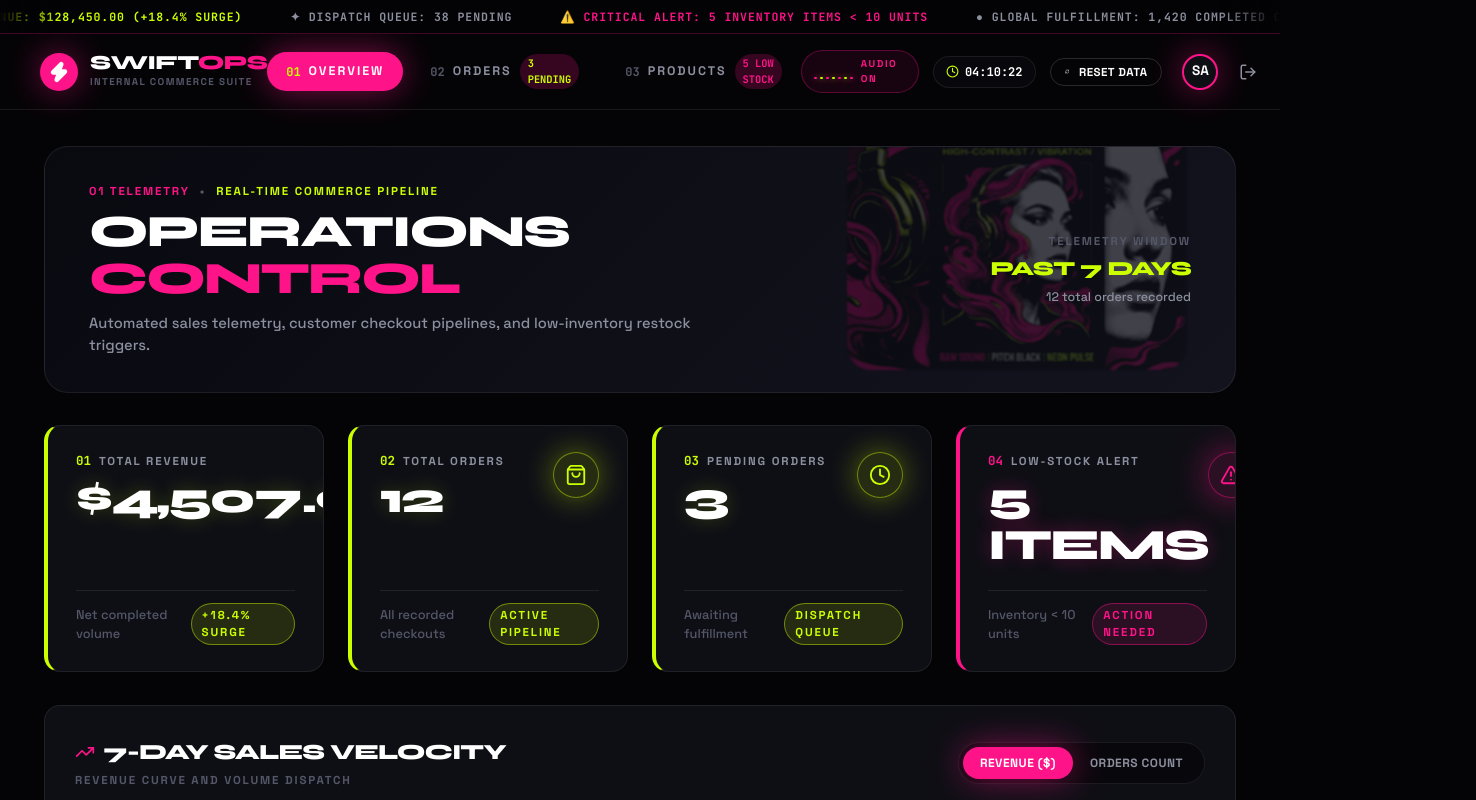
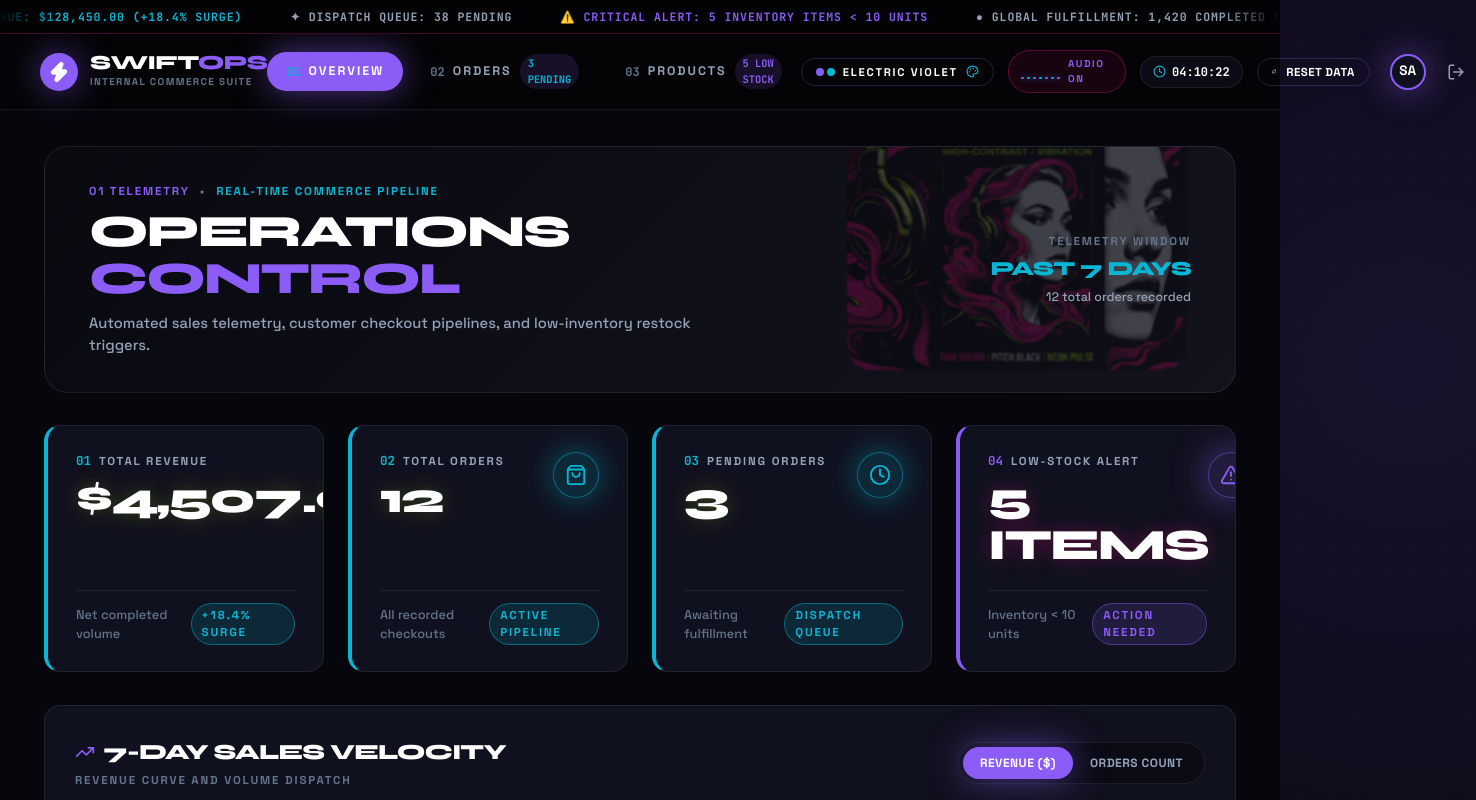
Before and after one commit to shubhamondaldh-maker/swiftops, a React (Vite) app: page / in a window 1280 px wide. Shown: the top 800 px of the page, 1476 px wide, since content can reach past the window. Built offline with nearby package versions, Linux system fonts and the light colour scheme; sample sign-in values are in the browser's storage.

Commit message:
feat: add multi-theme engine and live ThemeSelector switcher for violet, cyan, amber, and monochrome palettes

```diff
--- a/src/components/Layout.jsx
+++ b/src/components/Layout.jsx
@@ -8,15 +8,13 @@ import {
   X,
   RefreshCw,
   Zap,
-  ArrowRight,
-  ShieldCheck,
-  Search,
   Clock
 } from 'lucide-react';
 import { useAuth } from '../context/AuthContext';
 import { useData } from '../context/DataContext';
 import { MarqueeTicker } from './MarqueeTicker';
 import { AudioEqualizer } from './AudioEqualizer';
+import { ThemeSelector } from './ThemeSelector';
 
 export const Layout = () => {
   const { user, logout } = useAuth();
@@ -165,7 +163,7 @@ export const Layout = () => {
                         fontWeight: 800,
                         padding: '2px 8px',
                         borderRadius: 'var(--radius-pill)',
-                        backgroundColor: isActive ? 'rgba(0,0,0,0.35)' : 'rgba(255, 19, 137, 0.2)',
+                        backgroundColor: isActive ? 'rgba(0,0,0,0.35)' : 'var(--pink-subtle)',
                         color: isActive ? '#fff' : item.badgeColor,
                         fontFamily: 'var(--font-mono)'
                       }}
@@ -179,8 +177,11 @@ export const Layout = () => {
           ))}
         </nav>
 
-        {/* Right Action Tools: Audio Equalizer, Clock, System State, Reset Data, Profile */}
+        {/* Right Action Tools: Theme Selector, Audio Equalizer, Clock, Reset Data, Profile */}
         <div style={{ display: 'flex', alignItems: 'center', gap: '14px' }}>
+          {/* Live Theme Switcher */}
+          <ThemeSelector />
+
           {/* Animated Audio Wave Equalizer */}
           <div className="desktop-equalizer">
             <AudioEqualizer />
--- a/src/components/LiquidWaves.jsx
+++ b/src/components/LiquidWaves.jsx
@@ -9,37 +9,37 @@ export const LiquidWaves = () => {
       zIndex: 0,
       overflow: 'hidden'
     }}>
-      {/* Morphing Liquid Blob 1 (Hot Pink) */}
+      {/* Morphing Liquid Blob 1 (Electric Violet) */}
       <div
-        className="liquid-blob liquid-blob-pink"
+        className="liquid-blob liquid-blob-violet"
         style={{
           position: 'absolute',
           top: '-150px',
           right: '-100px',
-          width: '550px',
-          height: '550px',
-          background: 'radial-gradient(circle, rgba(255, 19, 137, 0.16) 0%, rgba(255, 0, 128, 0.05) 50%, transparent 70%)',
+          width: '560px',
+          height: '560px',
+          background: 'radial-gradient(circle, rgba(139, 92, 246, 0.18) 0%, rgba(168, 85, 247, 0.05) 50%, transparent 70%)',
           filter: 'blur(40px)',
           animation: 'morphWave 18s ease-in-out infinite alternate, floatSlow 22s ease-in-out infinite alternate'
         }}
       />
 
-      {/* Morphing Liquid Blob 2 (Chartreuse Electric Yellow) */}
+      {/* Morphing Liquid Blob 2 (Fluorescent Cyan) */}
       <div
-        className="liquid-blob liquid-blob-yellow"
+        className="liquid-blob liquid-blob-cyan"
         style={{
           position: 'absolute',
           bottom: '-120px',
           left: '-100px',
-          width: '500px',
-          height: '500px',
-          background: 'radial-gradient(circle, rgba(204, 255, 0, 0.12) 0%, rgba(204, 255, 0, 0.03) 50%, transparent 70%)',
+          width: '520px',
+          height: '520px',
+          background: 'radial-gradient(circle, rgba(6, 182, 212, 0.14) 0%, rgba(6, 182, 212, 0.03) 50%, transparent 70%)',
           filter: 'blur(45px)',
           animation: 'morphWaveReverse 20s ease-in-out infinite alternate, floatSlowReverse 25s ease-in-out infinite alternate'
         }}
       />
 
-      {/* Floating Ambient Glowing Ring */}
+      {/* Floating Ambient Glowing Ring in Violet */}
       <div
         style={{
           position: 'absolute',
@@ -48,8 +48,8 @@ export const LiquidWaves = () => {
           width: '280px',
           height: '280px',
           borderRadius: '50%',
-          border: '1px dashed rgba(255, 19, 137, 0.18)',
-          filter: 'drop-shadow(0 0 12px rgba(255, 19, 137, 0.3))',
+          border: '1px dashed rgba(139, 92, 246, 0.2)',
+          filter: 'drop-shadow(0 0 14px rgba(139, 92, 246, 0.35))',
           animation: 'spinSlow 60s linear infinite'
         }}
       />
--- /dev/null
+++ b/src/components/ThemeSelector.jsx
@@ -0,0 +1,159 @@
+import React, { useState, useEffect } from 'react';
+import { Palette, Check } from 'lucide-react';
+
+export const THEMES = [
+  {
+    id: 'violet',
+    name: 'Electric Violet',
+    desc: 'Arc / Web3 Cyber Luxury',
+    primary: '#8b5cf6',
+    secondary: '#06b6d4',
+    bg: '#06060c'
+  },
+  {
+    id: 'cyan',
+    name: 'Midnight Cyan',
+    desc: 'Linear / Vercel Pro Tech',
+    primary: '#00f0ff',
+    secondary: '#10b981',
+    bg: '#04070d'
+  },
+  {
+    id: 'amber',
+    name: 'Sunset Amber',
+    desc: 'Stripe / Supabase Warmth',
+    primary: '#ff5722',
+    secondary: '#ffb703',
+    bg: '#090705'
+  },
+  {
+    id: 'mono',
+    name: 'Minimalist Mono',
+    desc: 'Apple / Teenage Eng.',
+    primary: '#ffffff',
+    secondary: '#a1a1aa',
+    bg: '#000000'
+  }
+];
+
+export const ThemeSelector = () => {
+  const [currentTheme, setCurrentTheme] = useState(() => {
+    return localStorage.getItem('swiftops_theme') || 'violet';
+  });
+  const [isOpen, setIsOpen] = useState(false);
+
+  useEffect(() => {
+    document.documentElement.setAttribute('data-theme', currentTheme);
+    localStorage.setItem('swiftops_theme', currentTheme);
+  }, [currentTheme]);
+
+  const activeThemeObj = THEMES.find((t) => t.id === currentTheme) || THEMES[0];
+
+  return (
+    <div style={{ position: 'relative' }}>
+      <button
+        onClick={() => setIsOpen(!isOpen)}
+        className="btn btn-outline btn-sm"
+        style={{
+          borderRadius: 'var(--radius-pill)',
+          padding: '6px 14px',
+          fontSize: '0.75rem',
+          display: 'flex',
+          alignItems: 'center',
+          gap: '8px'
+        }}
+        title="Switch color palette"
+      >
+        <div style={{ display: 'flex', alignItems: 'center', gap: '3px' }}>
+          <div style={{ width: '8px', height: '8px', borderRadius: '50%', backgroundColor: activeThemeObj.primary }} />
+          <div style={{ width: '8px', height: '8px', borderRadius: '50%', backgroundColor: activeThemeObj.secondary }} />
+        </div>
+        <span className="eyebrow" style={{ color: '#fff', fontSize: '0.7rem' }}>
+          {activeThemeObj.name}
+        </span>
+        <Palette size={13} color="var(--chartreuse-primary)" />
+      </button>
+
+      {isOpen && (
+        <>
+          <div
+            style={{ position: 'fixed', inset: 0, zIndex: 998 }}
+            onClick={() => setIsOpen(false)}
+          />
+          <div style={{
+            position: 'absolute',
+            top: 'calc(100% + 8px)',
+            right: 0,
+            width: '260px',
+            backgroundColor: 'var(--bg-card)',
+            border: '1px solid var(--border-medium)',
+            borderRadius: 'var(--radius-lg)',
+            padding: '8px',
+            boxShadow: '0 20px 40px rgba(0,0,0,0.8), 0 0 25px rgba(139, 92, 246, 0.2)',
+            zIndex: 999,
+            animation: 'fadeIn 0.15s ease'
+          }}>
+            <div style={{
+              padding: '6px 10px 8px 10px',
+              borderBottom: '1px solid var(--border-subtle)',
+              marginBottom: '6px'
+            }}>
+              <span className="eyebrow" style={{ fontSize: '0.65rem' }}>SELECT COLOR PALETTE</span>
+            </div>
+
+            <div style={{ display: 'flex', flexDirection: 'column', gap: '4px' }}>
+              {THEMES.map((theme) => {
+                const isSelected = currentTheme === theme.id;
+                return (
+                  <button
+                    key={theme.id}
+                    onClick={() => {
+                      setCurrentTheme(theme.id);
+                      setIsOpen(false);
+                    }}
+                    style={{
+                      display: 'flex',
+                      alignItems: 'center',
+                      justifyContent: 'space-between',
+                      padding: '8px 12px',
+                      borderRadius: 'var(--radius-md)',
+                      border: isSelected ? '1px solid var(--pink-primary)' : '1px solid transparent',
+                      backgroundColor: isSelected ? 'var(--pink-subtle)' : 'transparent',
+                      cursor: 'pointer',
+                      textAlign: 'left',
+                      transition: 'all 0.15s ease',
+                      width: '100%'
+                    }}
+                    onMouseEnter={(e) => {
+                      if (!isSelected) e.currentTarget.style.backgroundColor = 'rgba(255, 255, 255, 0.04)';
+                    }}
+                    onMouseLeave={(e) => {
+                      if (!isSelected) e.currentTarget.style.backgroundColor = 'transparent';
+                    }}
+                  >
+                    <div style={{ display: 'flex', alignItems: 'center', gap: '10px' }}>
+                      <div style={{ display: 'flex', alignItems: 'center', gap: '3px' }}>
+                        <div style={{ width: '10px', height: '10px', borderRadius: '50%', backgroundColor: theme.primary }} />
+                        <div style={{ width: '10px', height: '10px', borderRadius: '50%', backgroundColor: theme.secondary }} />
+                      </div>
+                      <div>
+                        <div style={{ fontSize: '0.82rem', fontWeight: 700, color: '#fff' }}>
+                          {theme.name}
+                        </div>
+                        <div style={{ fontSize: '0.68rem', color: 'var(--text-dim)' }}>
+                          {theme.desc}
+                        </div>
+                      </div>
+                    </div>
+
+                    {isSelected && <Check size={14} color="var(--pink-primary)" />}
+                  </button>
+                );
+              })}
+            </div>
+          </div>
+        </>
+      )}
+    </div>
+  );
+};
--- a/src/index.css
+++ b/src/index.css
@@ -1,50 +1,128 @@
 /* ==========================================================================
-   SWIFTOPS - HIGH-FASHION EDITORIAL DESIGN SYSTEM WITH ADVANCED ANIMATIONS
-   Palette: Pitch Jet Black (#040406), Vibrant Hot Pink (#ff1389), Chartreuse (#ccff00)
+   SWIFTOPS - MULTI-PALETTE THEME ENGINE
+   Supports: Cosmic Violet, Midnight Cyan, Sunset Amber, Minimalist Mono
    ========================================================================== */
 
-:root {
+:root, [data-theme="violet"] {
   --font-display: 'Syne', sans-serif;
   --font-body: 'Space Grotesk', -apple-system, BlinkMacSystemFont, sans-serif;
   --font-mono: 'JetBrains Mono', monospace;
 
-  /* Jet Black Scales */
-  --bg-pitch: #040406;
-  --bg-deep: #08080c;
-  --bg-card: #0e0f15;
-  --bg-card-hover: #15161f;
-  --bg-input: #0a0b10;
+  /* Theme 1: Cosmic Violet & Fluorescent Cyan (Arc / Web3 Luxury) */
+  --bg-pitch: #06060c;
+  --bg-deep: #0a0b14;
+  --bg-card: #10111e;
+  --bg-card-hover: #16182a;
+  --bg-input: #0c0d18;
 
-  /* Editorial Borders */
   --border-subtle: rgba(255, 255, 255, 0.08);
-  --border-medium: rgba(255, 255, 255, 0.15);
-  --border-pink: rgba(255, 19, 137, 0.45);
-  --border-yellow: rgba(204, 255, 0, 0.45);
+  --border-medium: rgba(139, 92, 246, 0.25);
+  --border-pink: rgba(139, 92, 246, 0.45);
+  --border-yellow: rgba(6, 182, 212, 0.45);
 
-  /* Hot Pink */
-  --pink-primary: #ff1389;
-  --pink-neon: #ff007f;
-  --pink-hover: #ff3399;
-  --pink-subtle: rgba(255, 19, 137, 0.12);
-  --pink-glow: 0 0 35px rgba(255, 19, 137, 0.5);
+  --pink-primary: #8b5cf6;
+  --pink-neon: #a855f7;
+  --pink-hover: #9333ea;
+  --pink-subtle: rgba(139, 92, 246, 0.14);
+  --pink-glow: 0 0 35px rgba(139, 92, 246, 0.55);
 
-  /* Chartreuse Electric Yellow */
-  --chartreuse-primary: #ccff00;
-  --chartreuse-hover: #ddff33;
-  --chartreuse-subtle: rgba(204, 255, 0, 0.12);
-  --chartreuse-glow: 0 0 30px rgba(204, 255, 0, 0.4);
+  --chartreuse-primary: #06b6d4;
+  --chartreuse-hover: #22d3ee;
+  --chartreuse-subtle: rgba(6, 182, 212, 0.14);
+  --chartreuse-glow: 0 0 30px rgba(6, 182, 212, 0.45);
 
-  /* Typography */
   --text-white: #ffffff;
-  --text-muted: #8b8f9e;
-  --text-dim: #545768;
-
-  /* Radius */
+  --text-muted: #94a3b8;
+  --text-dim: #64748b;
   --radius-sm: 4px;
   --radius-md: 8px;
   --radius-lg: 16px;
   --radius-xl: 24px;
   --radius-pill: 9999px;
+}
+
+/* Theme 2: Midnight Obsidian & Electric Cyan (Linear / Vercel) */
+[data-theme="cyan"] {
+  --bg-pitch: #04070d;
+  --bg-deep: #080f1a;
+  --bg-card: #0c1626;
+  --bg-card-hover: #111f36;
+  --bg-input: #09121f;
+
+  --border-subtle: rgba(255, 255, 255, 0.08);
+  --border-medium: rgba(0, 240, 255, 0.25);
+  --border-pink: rgba(0, 240, 255, 0.45);
+  --border-yellow: rgba(16, 185, 129, 0.45);
+
+  --pink-primary: #00f0ff;
+  --pink-neon: #38bdf8;
+  --pink-hover: #0ea5e9;
+  --pink-subtle: rgba(0, 240, 255, 0.12);
+  --pink-glow: 0 0 35px rgba(0, 240, 255, 0.5);
+
+  --chartreuse-primary: #10b981;
+  --chartreuse-hover: #34d399;
+  --chartreuse-subtle: rgba(16, 185, 129, 0.14);
+  --chartreuse-glow: 0 0 30px rgba(16, 185, 129, 0.4);
+
+  --text-muted: #94a3b8;
+  --text-dim: #475569;
+}
+
+/* Theme 3: Charcoal Slate & Sunset Amber (Stripe / Supabase) */
+[data-theme="amber"] {
+  --bg-pitch: #090705;
+  --bg-deep: #130d09;
+  --bg-card: #1c140e;
+  --bg-card-hover: #261b14;
+  --bg-input: #110c08;
+
+  --border-subtle: rgba(255, 255, 255, 0.08);
+  --border-medium: rgba(255, 87, 34, 0.25);
+  --border-pink: rgba(255, 87, 34, 0.45);
+  --border-yellow: rgba(255, 183, 3, 0.45);
+
+  --pink-primary: #ff5722;
+  --pink-neon: #ff6b35;
+  --pink-hover: #f4511e;
+  --pink-subtle: rgba(255, 87, 34, 0.14);
+  --pink-glow: 0 0 35px rgba(255, 87, 34, 0.5);
+
+  --chartreuse-primary: #ffb703;
+  --chartreuse-hover: #fbbf24;
+  --chartreuse-subtle: rgba(255, 183, 3, 0.14);
+  --chartreuse-glow: 0 0 30px rgba(255, 183, 3, 0.4);
+
+  --text-muted: #a8a29e;
+  --text-dim: #78716c;
+}
+
+/* Theme 4: Minimalist Monochrome (Apple / Teenage Engineering) */
+[data-theme="mono"] {
+  --bg-pitch: #000000;
+  --bg-deep: #0a0a0a;
+  --bg-card: #121212;
+  --bg-card-hover: #1c1c1c;
+  --bg-input: #0e0e0e;
+
+  --border-subtle: rgba(255, 255, 255, 0.1);
+  --border-medium: rgba(255, 255, 255, 0.3);
+  --border-pink: rgba(255, 255, 255, 0.6);
+  --border-yellow: rgba(200, 200, 200, 0.5);
+
+  --pink-primary: #ffffff;
+  --pink-neon: #e4e4e7;
+  --pink-hover: #d4d4d8;
+  --pink-subtle: rgba(255, 255, 255, 0.1);
+  --pink-glow: 0 0 30px rgba(255, 255, 255, 0.35);
+
+  --chartreuse-primary: #e4e4e7;
+  --chartreuse-hover: #ffffff;
+  --chartreuse-subtle: rgba(255, 255, 255, 0.08);
+  --chartreuse-glow: 0 0 25px rgba(255, 255, 255, 0.25);
+
+  --text-muted: #a1a1aa;
+  --text-dim: #71717a;
 }
 
 *, *::before, *::after {
@@ -62,13 +140,13 @@ body {
   -webkit-font-smoothing: antialiased;
   overflow-x: hidden;
   background-image:
-    radial-gradient(circle at 10% 20%, rgba(255, 19, 137, 0.06) 0%, transparent 45%),
-    radial-gradient(circle at 90% 80%, rgba(204, 255, 0, 0.04) 0%, transparent 45%),
+    radial-gradient(circle at 10% 20%, var(--pink-subtle) 0%, transparent 45%),
+    radial-gradient(circle at 90% 80%, var(--chartreuse-subtle) 0%, transparent 45%),
     radial-gradient(rgba(255, 255, 255, 0.03) 1px, transparent 0);
   background-size: 100% 100%, 100% 100%, 28px 28px;
+  transition: background-color 0.4s ease;
 }
 
-/* Custom Scrollbars */
 ::-webkit-scrollbar {
   width: 6px;
   height: 6px;
@@ -77,14 +155,13 @@ body {
   background: var(--bg-pitch);
 }
 ::-webkit-scrollbar-thumb {
-  background: rgba(255, 255, 255, 0.15);
+  background: var(--border-medium);
   border-radius: var(--radius-pill);
 }
 ::-webkit-scrollbar-thumb:hover {
   background: var(--pink-primary);
 }
 
-/* Display Typography */
 .font-display {
   font-family: var(--font-display);
   font-weight: 800;
@@ -96,7 +173,6 @@ body {
   font-family: var(--font-mono);
 }
 
-/* Editorial Eyebrow Labels */
 .eyebrow {
   font-size: 0.72rem;
   font-weight: 700;
@@ -113,7 +189,6 @@ body {
   color: var(--chartreuse-primary);
 }
 
-/* Buttons */
 .btn {
   display: inline-flex;
   align-items: center;
@@ -144,20 +219,31 @@ body {
   color: #ffffff;
   box-shadow: var(--pink-glow);
 }
+[data-theme="mono"] .btn-primary {
+  color: #000000;
+}
+
 .btn-primary:hover {
   background-color: var(--pink-hover);
-  box-shadow: 0 0 45px rgba(255, 19, 137, 0.7);
+  box-shadow: 0 0 45px var(--pink-primary);
   transform: translateY(-2px);
 }
 
 .btn-electric {
   background-color: var(--chartreuse-primary);
-  color: var(--bg-pitch);
+  color: #ffffff;
   box-shadow: var(--chartreuse-glow);
 }
+[data-theme="mono"] .btn-electric {
+  color: #000000;
+}
+[data-theme="cyan"] .btn-electric, [data-theme="amber"] .btn-electric {
+  color: #000000;
+}
+
 .btn-electric:hover {
   background-color: var(--chartreuse-hover);
-  box-shadow: 0 0 40px rgba(204, 255, 0, 0.6);
+  box-shadow: 0 0 40px var(--chartreuse-primary);
   transform: translateY(-2px);
 }
 
@@ -167,8 +253,8 @@ body {
   border-color: var(--border-medium);
 }
 .btn-outline:hover {
-  border-color: var(--text-white);
-  background: rgba(255, 255, 255, 0.05);
+  border-color: var(--pink-primary);
+  background: var(--pink-subtle);
   color: #fff;
   transform: translateY(-1px);
 }
@@ -183,7 +269,7 @@ body {
 }
 
 .btn-danger {
-  background: rgba(255, 19, 137, 0.15);
+  background: var(--pink-subtle);
   color: var(--pink-primary);
   border-color: var(--border-pink);
 }
@@ -221,10 +307,9 @@ body {
   border-color: var(--pink-primary);
   color: var(--pink-primary);
   transform: scale(1.1) rotate(-15deg);
-  box-shadow: 0 0 30px rgba(255, 19, 137, 0.5);
+  box-shadow: var(--pink-glow);
 }
 
-/* Card Styles */
 .card {
   background: var(--bg-card);
   border: 1px solid var(--border-subtle);
@@ -240,12 +325,12 @@ body {
 
 .card-glowing-pink:hover {
   border-color: var(--pink-primary);
-  box-shadow: 0 0 35px rgba(255, 19, 137, 0.25);
+  box-shadow: 0 0 35px var(--pink-subtle);
 }
 
 .card-glowing-yellow:hover {
   border-color: var(--chartreuse-primary);
-  box-shadow: 0 0 35px rgba(204, 255, 0, 0.25);
+  box-shadow: 0 0 35px var(--chartreuse-subtle);
 }
 
 .hover-lift:hover {
@@ -253,7 +338,6 @@ body {
   border-color: var(--border-medium) !important;
 }
 
-/* Form Inputs */
 .form-group {
   display: flex;
   flex-direction: column;
@@ -271,7 +355,7 @@ body {
 
 .form-input, .form-select, .form-textarea {
   background: var(--bg-input);
-  border: 1px solid var(--border-medium);
+  border: 1px solid var(--border-subtle);
   color: #fff;
   padding: 12px 18px;
   border-radius: var(--radius-md);
@@ -284,10 +368,9 @@ body {
 
 .form-input:focus, .form-select:focus, .form-textarea:focus {
   border-color: var(--pink-primary);
-  box-shadow: 0 0 0 3px rgba(255, 19, 137, 0.2);
+  box-shadow: 0 0 0 3px var(--pink-subtle);
 }
 
-/* Badges & Pills */
 .badge {
   display: inline-flex;
   align-items: center;
@@ -306,31 +389,31 @@ body {
 }
 
 .badge-pending {
-  background: rgba(204, 255, 0, 0.12);
+  background: var(--chartreuse-subtle);
   color: var(--chartreuse-primary);
-  border: 1px solid rgba(204, 255, 0, 0.35);
+  border: 1px solid var(--border-yellow);
 }
 
 .badge-shipped {
-  background: rgba(0, 212, 255, 0.12);
-  color: #00d4ff;
-  border: 1px solid rgba(0, 212, 255, 0.35);
+  background: var(--pink-subtle);
+  color: var(--pink-neon);
+  border: 1px solid var(--border-pink);
 }
 
 .badge-delivered {
-  background: rgba(0, 230, 153, 0.12);
-  color: #00e699;
-  border: 1px solid rgba(0, 230, 153, 0.35);
+  background: rgba(16, 185, 129, 0.14);
+  color: #10b981;
+  border: 1px solid rgba(16, 185, 129, 0.35);
 }
 
 .badge-cancelled {
-  background: rgba(255, 19, 137, 0.15);
-  color: var(--pink-primary);
-  border: 1px solid rgba(255, 19, 137, 0.4);
+  background: rgba(244, 63, 94, 0.15);
+  color: #f43f5e;
+  border: 1px solid rgba(244, 63, 94, 0.4);
 }
 
 .badge-low-stock {
-  background: rgba(255, 19, 137, 0.2);
+  background: var(--pink-subtle);
   color: var(--pink-primary);
   border: 1px solid var(--pink-primary);
   animation: pulse-border 1.8s infinite ease-in-out;
@@ -338,14 +421,13 @@ body {
 
 @keyframes pulse-border {
   0%, 100% {
-    box-shadow: 0 0 0 0 rgba(255, 19, 137, 0.5);
+    box-shadow: 0 0 0 0 var(--pink-subtle);
   }
   50% {
-    box-shadow: 0 0 16px 2px rgba(255, 19, 137, 0.8);
+    box-shadow: 0 0 16px 2px var(--pink-primary);
   }
 }
 
-/* Tables */
 .table-container {
   width: 100%;
   overflow-x: auto;
@@ -392,7 +474,7 @@ tbody tr:hover {
 }
 
 tbody tr.highlight-low-stock {
-  background-color: rgba(255, 19, 137, 0.06);
+  background-color: var(--pink-subtle);
   border-left: 4px solid var(--pink-primary);
 }
 
@@ -400,12 +482,11 @@ tbody tr:last-child td {
   border-bottom: none;
 }
 
-/* Modals */
 .modal-overlay {
   position: fixed;
   inset: 0;
-  background: rgba(4, 4, 6, 0.85);
-  backdrop-filter: blur(12px);
+  background: rgba(6, 6, 12, 0.88);
+  backdrop-filter: blur(14px);
   display: flex;
   align-items: center;
   justify-content: center;
@@ -423,7 +504,7 @@ tbody tr:last-child td {
   max-height: 90vh;
   overflow-y: auto;
   padding: 32px;
-  box-shadow: 0 25px 60px rgba(0, 0, 0, 0.9), 0 0 40px rgba(255, 19, 137, 0.15);
+  box-shadow: 0 25px 60px rgba(0, 0, 0, 0.9), 0 0 45px var(--pink-subtle);
   animation: scaleUp 0.25s cubic-bezier(0.16, 1, 0.3, 1);
   position: relative;
 }
@@ -438,7 +519,6 @@ tbody tr:last-child td {
   to { opacity: 1; transform: scale(1) translateY(0); }
 }
 
-/* Layout Utilities */
 .app-container {
   display: flex;
   min-height: 100vh;
```
